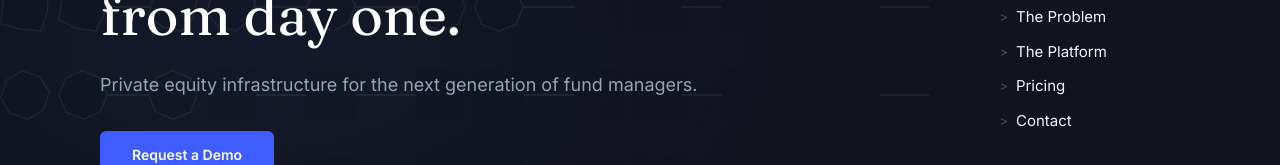
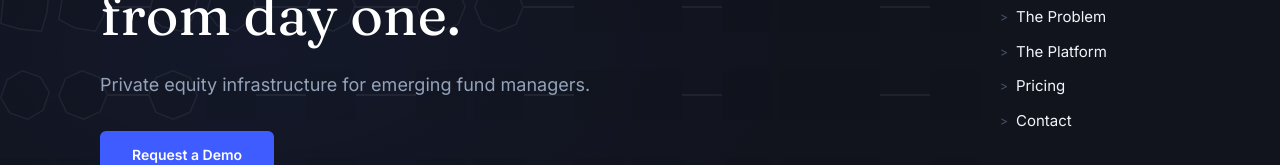
Before and after one commit to rfarias23/BlackGems, a Next.js app: page / in a window 1280 px wide. Shown: the part 349-514 px from the top of the page. Built offline with nearby package versions, Linux system fonts and the light colour scheme.

Commit message:
copy: hero subtitle — 'next generation' → 'emerging fund managers'
Co-Authored-By: Claude Opus 4.6 <noreply@anthropic.com>

```diff
--- a/src/app/page.tsx
+++ b/src/app/page.tsx
@@ -105,7 +105,7 @@ function HeroSection() {
                     </FadeIn>
                     <FadeIn delay={150}>
                         <p className="text-base md:text-lg text-slate-400 max-w-[700px] leading-relaxed">
-                            Private equity infrastructure for the next generation of fund managers.
+                            Private equity infrastructure for emerging fund managers.
                         </p>
                     </FadeIn>
                     <FadeIn delay={300}>
```
